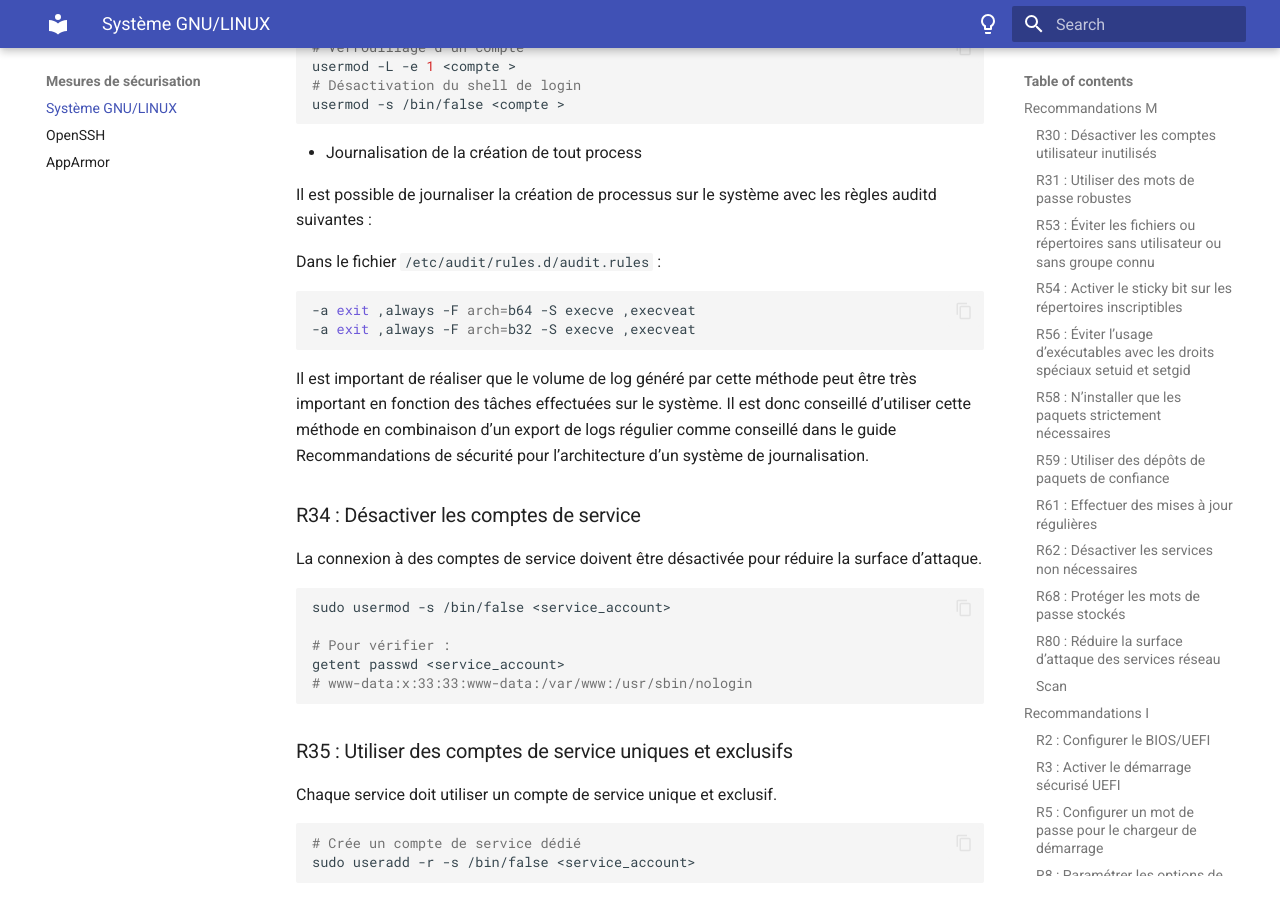
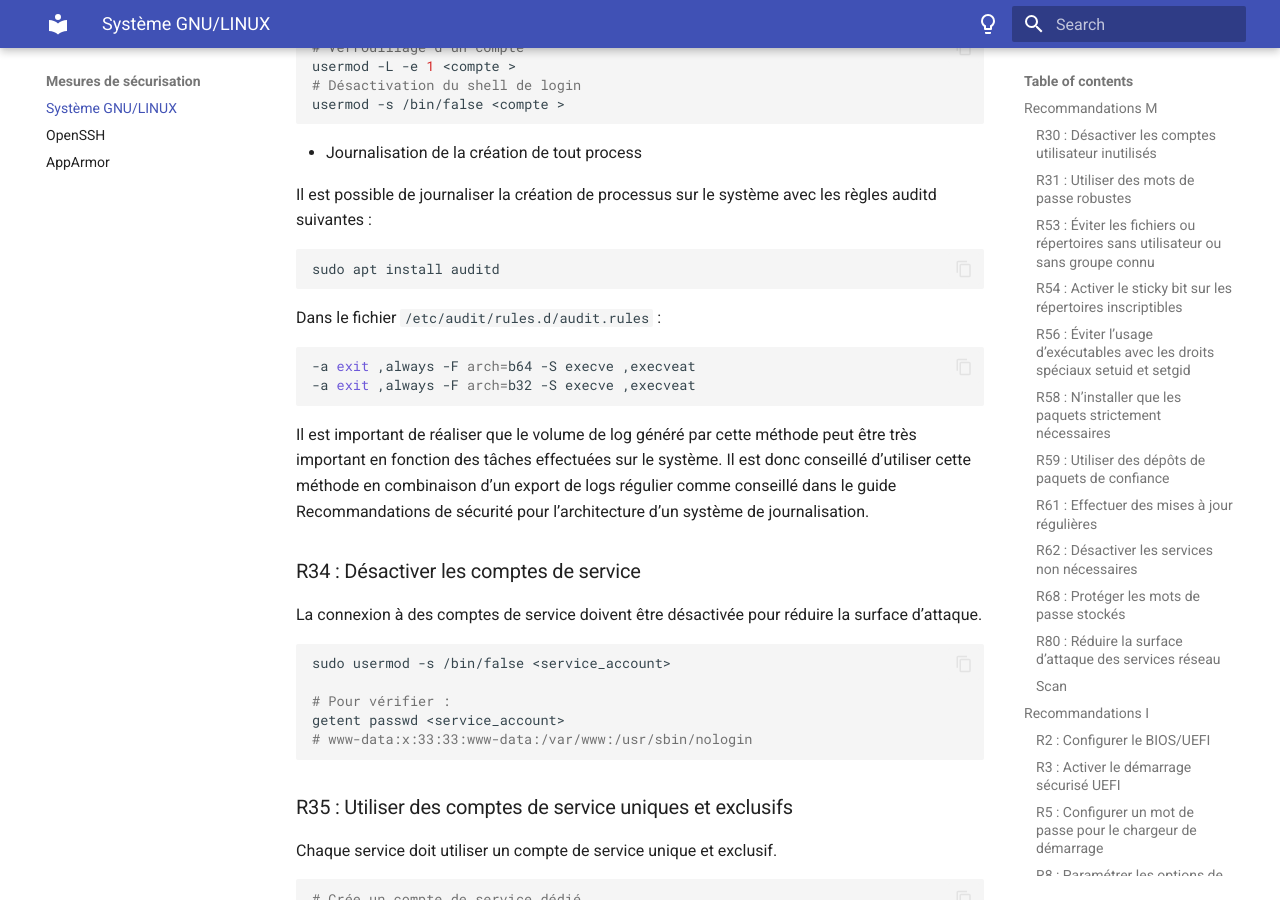
Before and after one commit to B1aSst/wiki-hardening-linux, an MkDocs documentation site: the page built from docs/mesures/gnu-linux.md, in a window 1280 px wide and 900 px high, scrolled down 15593 px. Built offline with MkDocs 1.6.1 and Material for MkDocs 9.7.7, drawn with Linux system fonts in a browser that asks for light colours.

Commit message:
update R33

````diff
--- a/docs/mesures/gnu-linux.md
+++ b/docs/mesures/gnu-linux.md
@@ -703,6 +703,10 @@ usermod -s /bin/false <compte >
 Il est possible de journaliser la création de processus sur le système avec les règles
 auditd suivantes :
 
+```bash
+sudo apt install auditd
+```
+
 Dans le fichier `/etc/audit/rules.d/audit.rules` :
 
 ```bash
````
